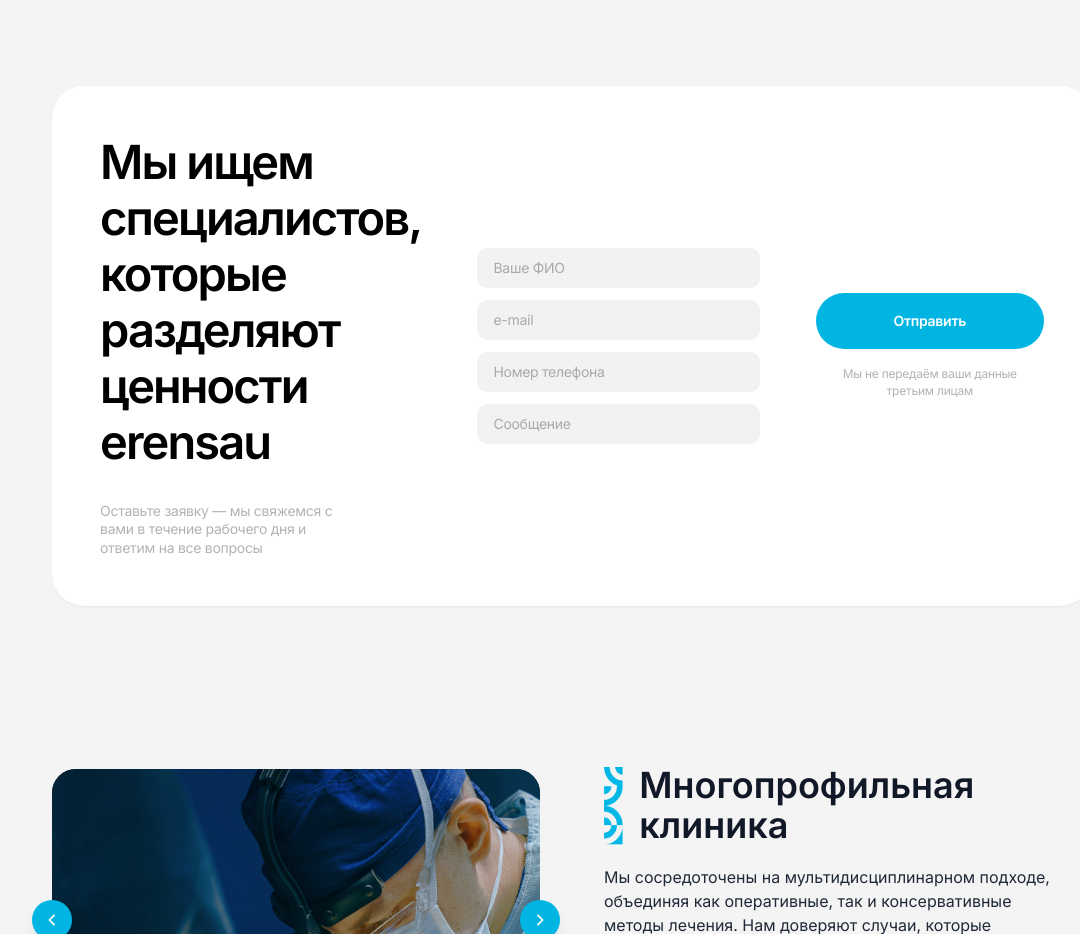
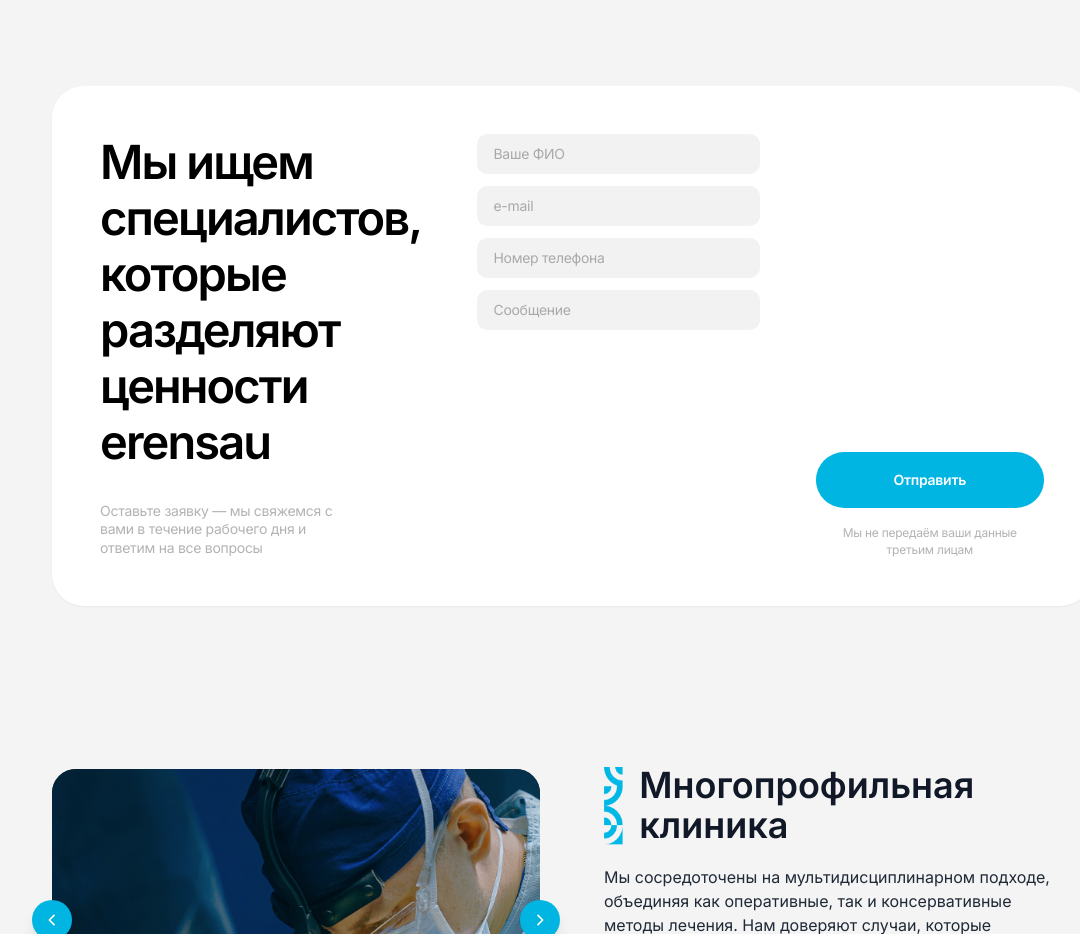
Before and after one commit to Totaedandan/erensau, a React (Vite) app: page /vacancies in a window 1280 px wide. Shown: the part 1800-2734 px from the top of the page, without its empty margins (68-1148 px from the left). Built offline with nearby package versions, Linux system fonts and the light colour scheme.

Commit message:
Форма обратной связи: кнопка «Отправить» и дисклеймер — выравнивание по низу как в Figma
Co-Authored-By: Claude Sonnet 5 <noreply@anthropic.com>

```diff
--- a/src/components/ui/ContactForm.tsx
+++ b/src/components/ui/ContactForm.tsx
@@ -67,7 +67,7 @@ export default function ContactForm({
           </div>
 
           {/* ── Десктопная версия: три колонки ── */}
-          <div className="hidden lg:grid grid-cols-1 lg:grid-cols-[1fr_minmax(0,400px)_auto] gap-10 lg:gap-14 items-center">
+          <div className="hidden lg:grid grid-cols-1 lg:grid-cols-[1fr_minmax(0,400px)_auto] gap-10 lg:gap-14 items-start">
 
             {/* Левая колонка: заголовок + текст */}
             <div>
@@ -78,7 +78,7 @@ export default function ContactForm({
             </div>
 
             {sent ? (
-              <div className="lg:col-span-2 flex flex-col items-start justify-center py-6">
+              <div className="lg:col-span-2 flex flex-col items-start justify-center self-center py-6">
                 <div className="w-14 h-14 bg-[#00b5e2]/10 rounded-full flex items-center justify-center mb-4">
                   <svg className="w-7 h-7 text-[#00b5e2]" fill="none" viewBox="0 0 24 24" stroke="currentColor">
                     <path strokeLinecap="round" strokeLinejoin="round" strokeWidth={2.5} d="M5 13l4 4L19 7" />
@@ -98,7 +98,7 @@ export default function ContactForm({
                 </form>
 
                 {/* Правая колонка: кнопка + дисклеймер */}
-                <div className="flex flex-col items-center gap-4 lg:self-center">
+                <div className="flex flex-col items-center gap-4 lg:self-end">
                   <button type="submit" form="contact-form" className="bg-[#00b5e2] text-white text-sm font-semibold tracking-[-0.28px] rounded-full px-[78px] py-[18px] whitespace-nowrap hover:bg-[#0099c4] transition-colors">
                     Отправить
                   </button>
```
